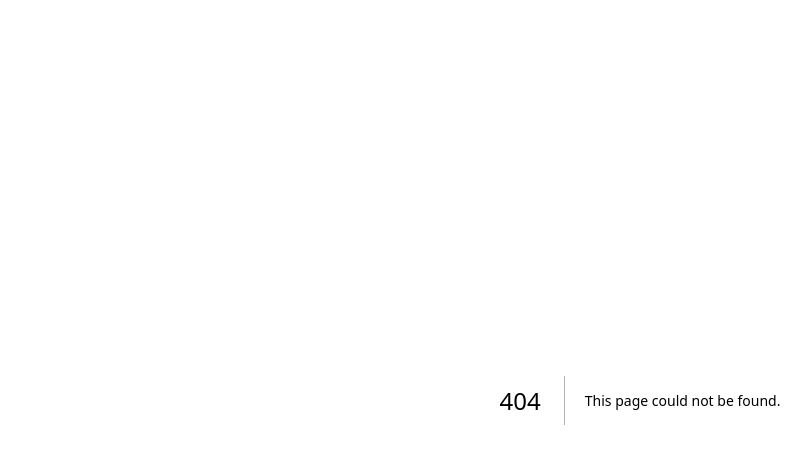
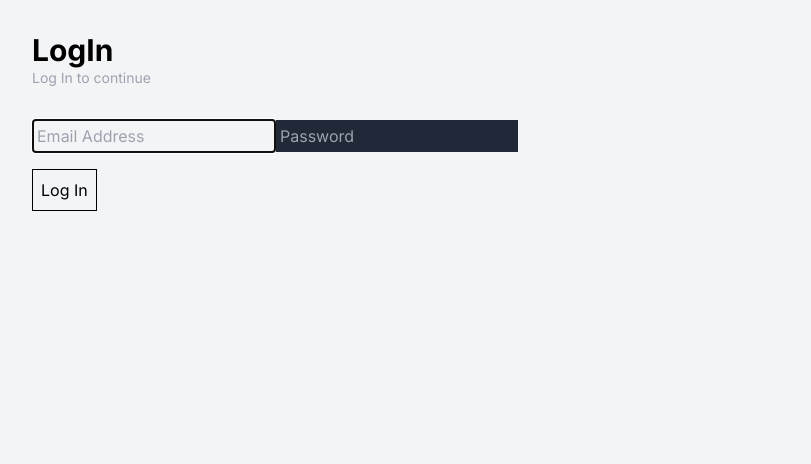
Before and after one commit to BirnadinErick/fanout, a Next.js app in the folder web/: page /auth/login in a window 1280 px wide. Before the commit this address had no page. Shown: the top 464 px of the page, without its empty margins (0-811 px from the left). Built offline with nearby package versions, Linux system fonts and the light colour scheme.

Commit message:
add login page and so format signup

```diff
--- /dev/null
+++ b/web/app/auth/login/page.tsx
@@ -0,0 +1,71 @@
+"use client";
+
+import { Account, Client } from "appwrite";
+import { useRouter } from "next/navigation";
+import { FormEvent, useState } from "react";
+
+export default function Login() {
+  const [email, setEmail] = useState("");
+  const [pass, setPass] = useState("");
+  const router = useRouter();
+
+  function handleFormSubmit(
+    e: FormEvent<HTMLFormElement>,
+    email: string,
+    pass: string
+  ) {
+    e.preventDefault();
+
+    const client = new Client();
+    const account = new Account(client);
+
+    client
+      .setEndpoint("https://cloud.appwrite.io/v1")
+      .setProject(process.env.NEXT_PUBLIC_APPWRITE_PROJECT_ID!);
+
+    account
+      .createEmailSession(email, pass)
+      .then(() => router.push("/"))
+      .catch((err) => console.error(err));
+  }
+
+  return (
+    <section className="p-8">
+      <header>
+        <h2>LogIn</h2>
+        <p className="subtitle">Log In to continue</p>
+      </header>
+
+      <div className="my-4">
+        <form
+          className="space-y-4"
+          onSubmit={(e) => handleFormSubmit(e, email, pass)}
+        >
+          <input
+            autoFocus
+            className="p-1 bg-gray-100 border border-gray-800"
+            placeholder="Email Address"
+            type="email"
+            name="email"
+            id="email"
+            value={email}
+            onChange={(e) => setEmail(e.target.value)}
+          />
+          <input
+            className="p-1 text-gray-100 bg-gray-800"
+            placeholder="Password"
+            type="password"
+            name="pass"
+            id="pass"
+            value={pass}
+            onChange={(e) => setPass(e.target.value)}
+          />
+
+          <button className="block action-button" type="submit">
+            Log In
+          </button>
+        </form>
+      </div>
+    </section>
+  );
+}
--- a/web/app/auth/page.tsx
+++ b/web/app/auth/page.tsx
@@ -26,7 +26,9 @@ export default function Auth() {
     client
       .setEndpoint("https://cloud.appwrite.io/v1")
       .setProject(process.env.NEXT_PUBLIC_APPWRITE_PROJECT_ID!);
+
     const uid = createId();
+
     account
       .create(uid, email, pass, name)
       .then((res) => {
@@ -89,10 +91,7 @@ export default function Auth() {
           onChange={(e) => setPass(e.target.value)}
         />
       </div>
-      <button
-        type="submit"
-        className="p-2 my-4 border border-black transition-colors duration-200 ease-out hover:bg-gray-800 hover:text-white"
-      >
+      <button type="submit" className="action-button">
         Sign Me In
       </button>
     </form>
```
